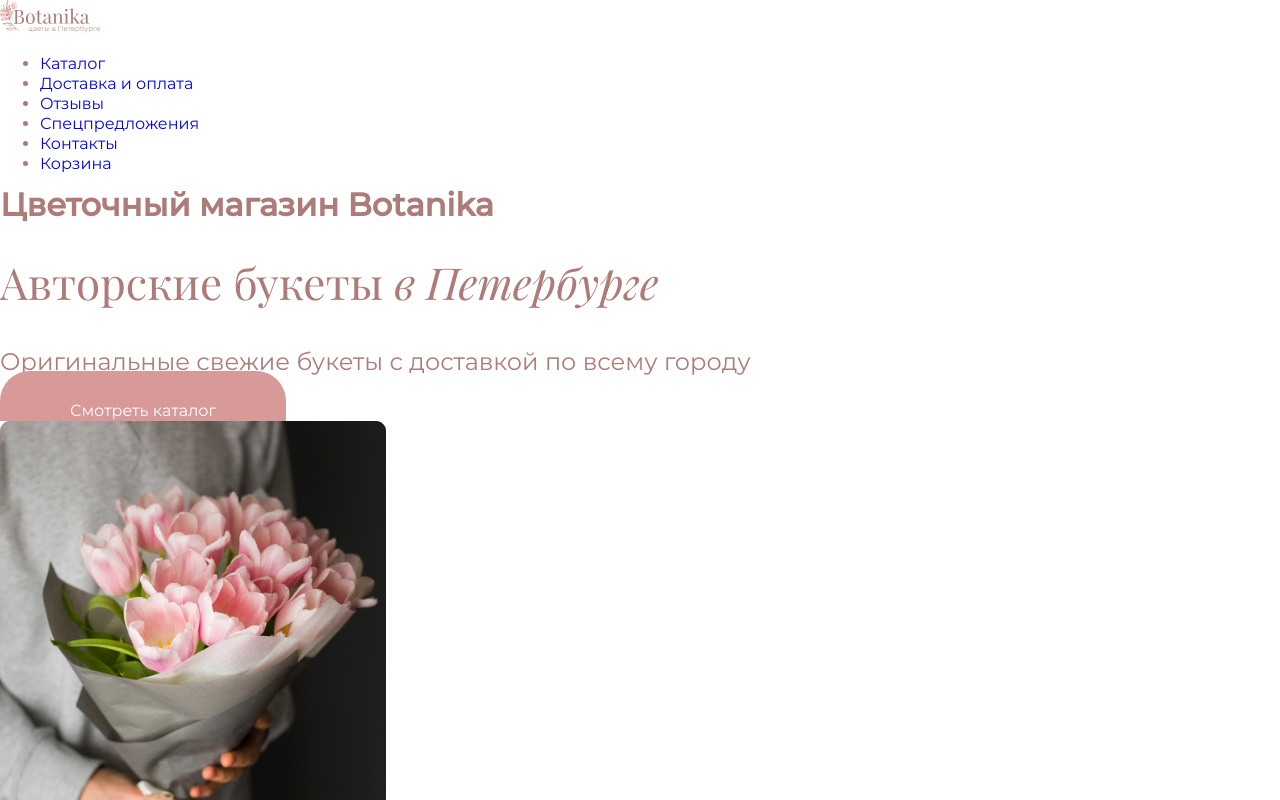
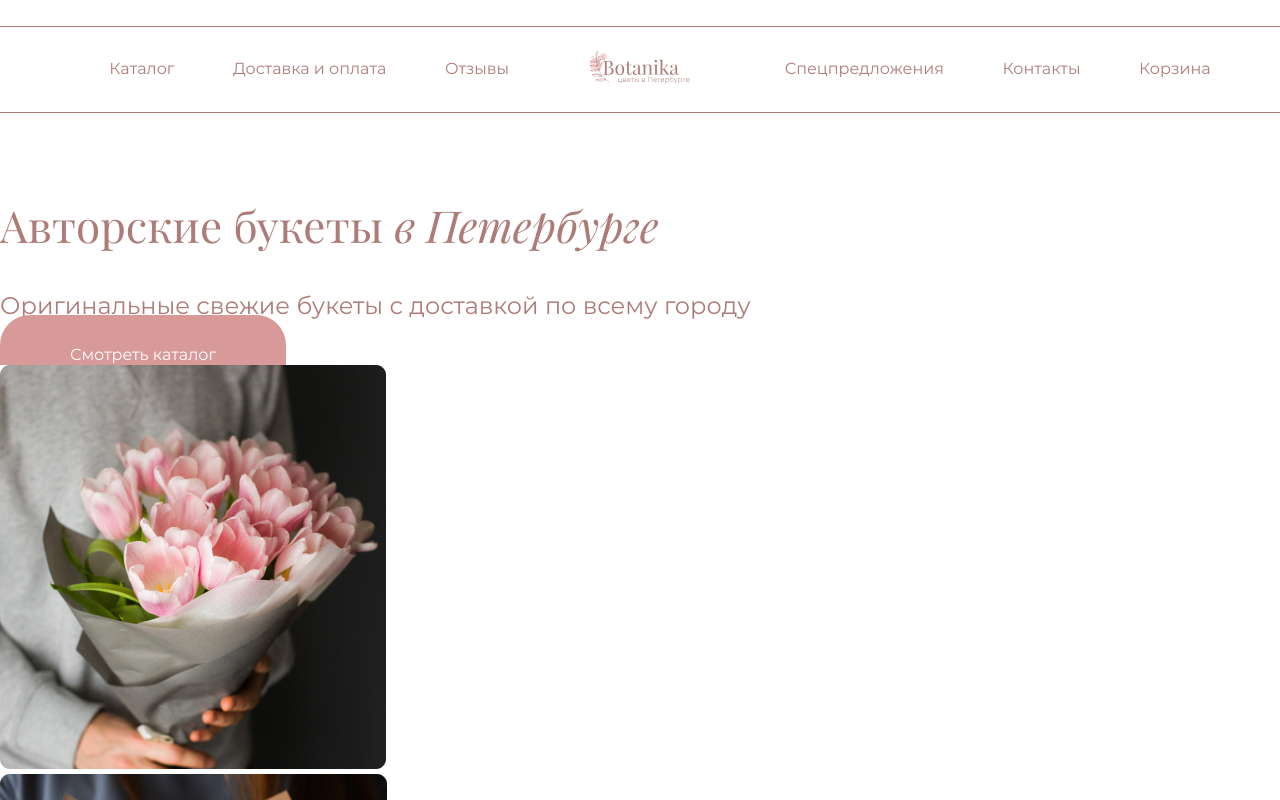
Before and after one commit to gry-dmitrij/htmlacademy-marathon2, a plain HTML site: page index.html in a window 1280 px wide. Shown: the top 800 px of the page. Drawn offline with Linux system fonts and the light colour scheme.

Commit message:
- сверстана шапка

```diff
--- a/css/style.css
+++ b/css/style.css
@@ -70,6 +70,17 @@
     font-weight: 500;
 }
 
+.visually-hidden {
+    position: absolute !important;
+    clip: rect(1px 1px 1px 1px); /* IE6, IE7 */
+    clip: rect(1px, 1px, 1px, 1px);
+    padding:0 !important;
+    border:0 !important;
+    height: 1px !important;
+    width: 1px !important;
+    overflow: hidden;
+}
+
 body {
     margin: 0;
 
@@ -78,7 +89,7 @@ body {
     font-style: normal;
     font-size: 16px;
     line-height: 20px;
-    color: #AE7C78;
+    color: #ae7c78;
 }
 
 img {
@@ -87,6 +98,7 @@ img {
 
 a {
     text-decoration: none;
+    color: #ae7c78;
 }
 
 html {
@@ -114,6 +126,41 @@ html {
 .main-banner__desc {
     font-size: 24px;
     line-height: 30px;
+}
+
+.main-nav {
+    position: relative;
+
+    display: flex;
+    justify-content: space-around;
+    max-width: 1200px;
+    margin: 0 auto;
+}
+
+.main-nav__list {
+    display: flex;
+    justify-content: space-around;
+    flex: 1;
+
+    list-style: none;
+}
+
+.main-nav__list li:nth-of-type(3) {
+    margin-right: 18.7%;
+}
+
+.main-nav__logo {
+    position: absolute;
+    left: 50%;
+    top: 50%;
+    transform: translate(-50%, -50%);
+}
+.main-nav__item {
+    border-bottom: 1px solid transparent;
+}
+
+.main-nav__item:hover {
+    border-bottom-color: #ae7c78;
 }
 
 .button {
@@ -226,15 +273,23 @@ html {
 }
 
 .map-box__contact a {
-    color: #AE7C78;
+    color: #ae7c78;
 }
 
 .map-box__contact--important {
     font-weight: 500;
 }
 
+.page-header {
+    margin: 26px 0 82px;
+    padding: 16px 0;
+
+    border-top: 1px solid #ae7c78;
+    border-bottom: 1px solid #ae7c78;
+}
+
 .page-footer {
-    background: #AE7C78;
+    background: #ae7c78;
 }
 
 .footer-nav__link {
--- a/index.html
+++ b/index.html
@@ -11,7 +11,7 @@
 <body>
 <header class="page-header">
     <nav class="main-nav">
-        <a href="#" class="main-nav__logo">
+        <a class="main-nav__logo">
             <img src="img/logo.svg" alt="Логотип цветочного магазина" class="logo">
         </a>
         <ul class="main-nav__list">
```
